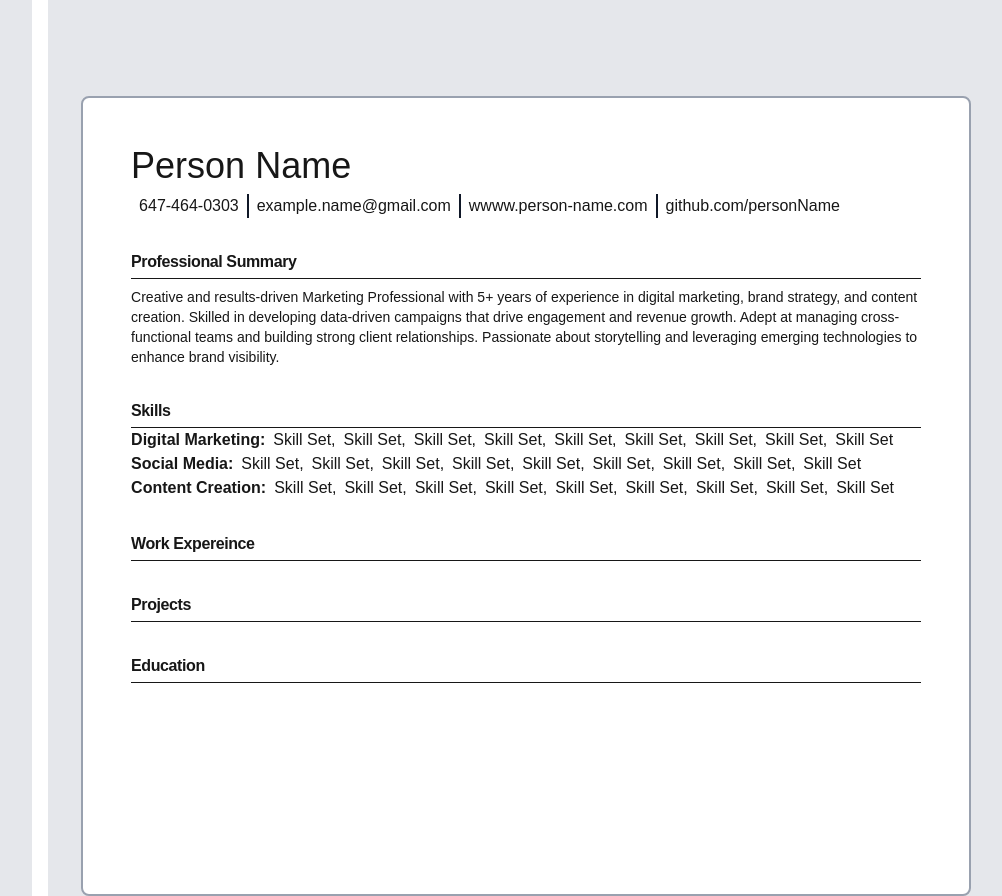
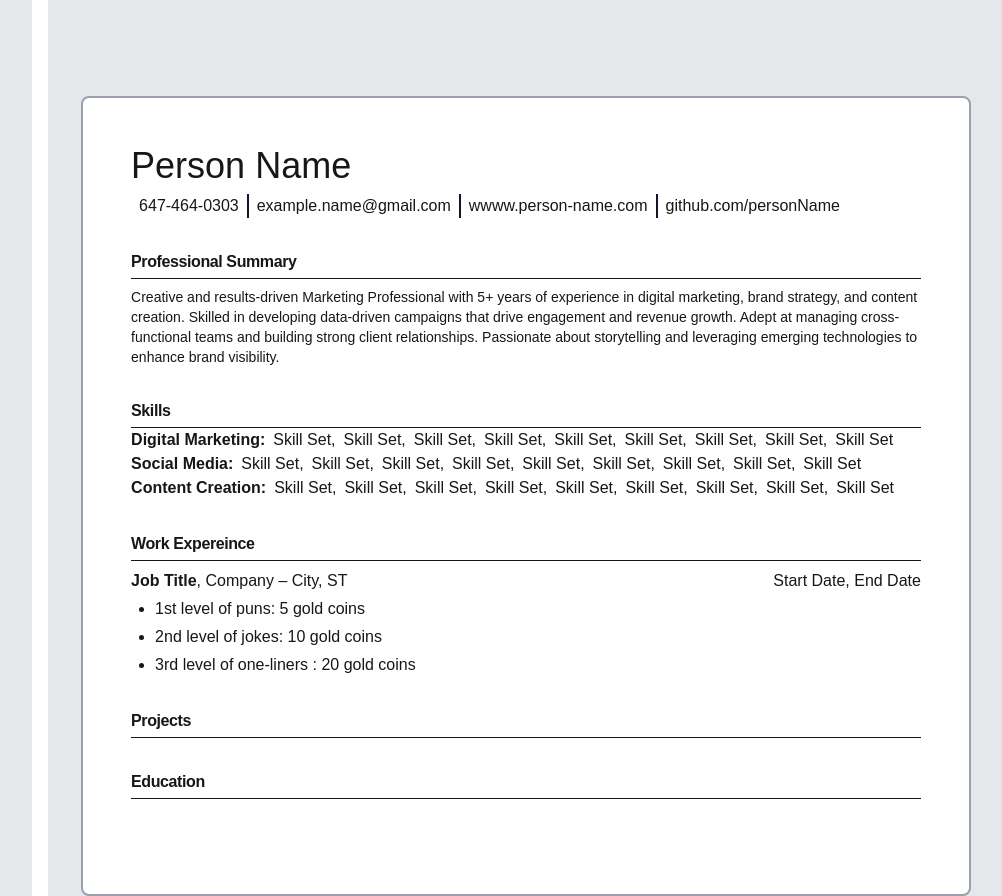
Before and after one commit to Justin-Bento/cv-application, a Next.js app: page / in a window 1280 px wide. Shown: the whole page, without its empty margins (276-1278 px from the left). Built offline with nearby package versions, Linux system fonts and the light colour scheme.

Commit message:
Created a job expereince section

```diff
--- a/src/app/page.tsx
+++ b/src/app/page.tsx
@@ -85,6 +85,23 @@ export default function page() {
             <h2 className="scroll-m-10 border-b pb-1 text-base/6 font-semibold tracking-tight transition-colors m-0 p-0">
               Work Expereince
             </h2>
+            <div
+              className="flex items-center justify-between mt-2"
+              datatype="expereince-header"
+            >
+              <h3 className="">
+                <strong>Job Title</strong>, Company &ndash; City, ST
+              </h3>
+              <h3 className="">Start Date, End Date</h3>
+            </div>
+            <ul
+              className="ml-6 list-disc [&>li]:mt-1"
+              datatype="experience-description"
+            >
+              <li>1st level of puns: 5 gold coins</li>
+              <li>2nd level of jokes: 10 gold coins</li>
+              <li>3rd level of one-liners : 20 gold coins</li>
+            </ul>
           </section>
           {/*
             End of Work Expereince
```
